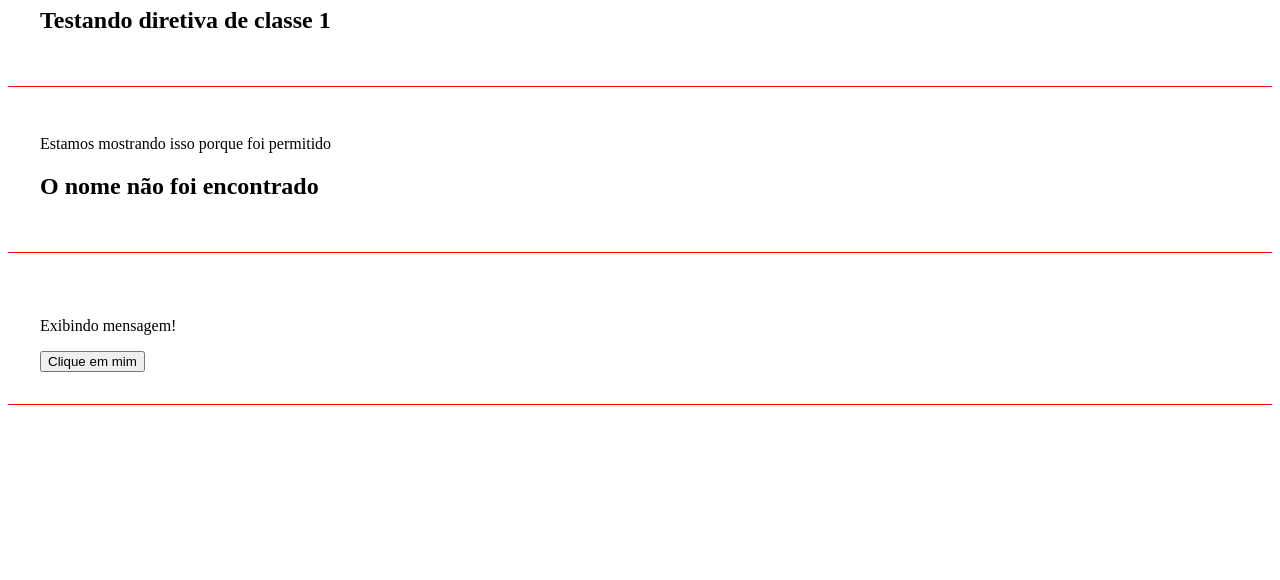
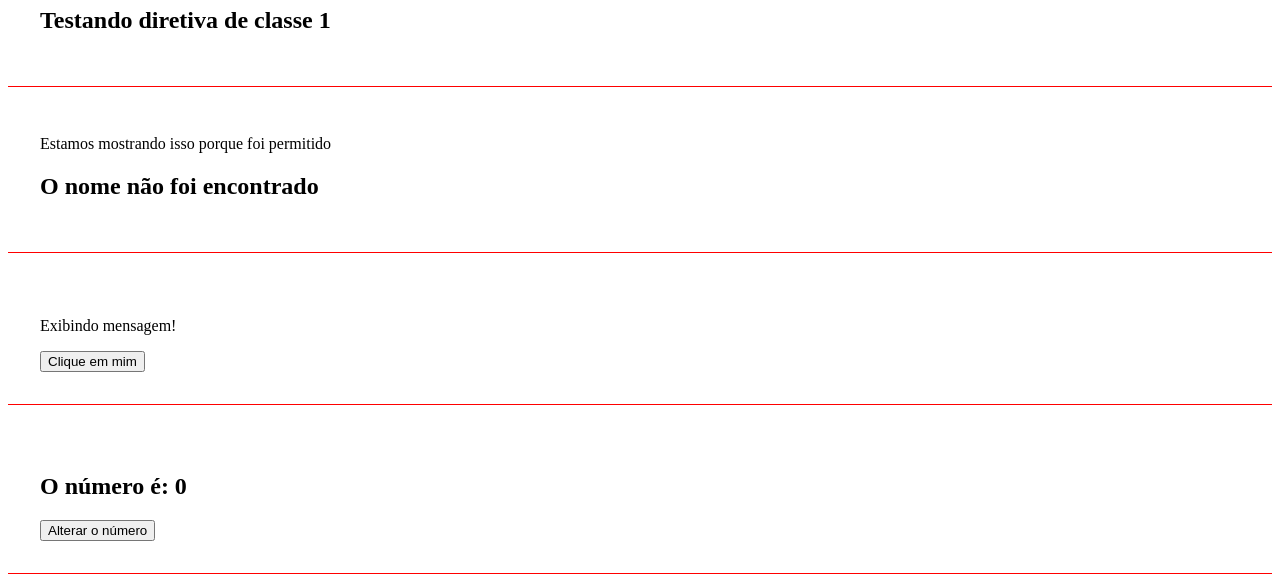
Before and after one commit to gustavops02/angular-from-scratch, an Angular app: page / in a window 1280 px wide. Shown: the part 513-1093 px from the top of the page. Built offline with nearby package versions, Linux system fonts and the light colour scheme.

Commit message:
[feat] emitindo eventos do filho para o componente pai

```diff
--- a/src/app/app.component.html
+++ b/src/app/app.component.html
@@ -3,5 +3,6 @@
 <app-directives></app-directives>
 <app-if-render></app-if-render>
 <app-events></app-events>
+<app-emitter></app-emitter>
 
 <router-outlet></router-outlet>
--- a/src/app/app.module.ts
+++ b/src/app/app.module.ts
@@ -7,6 +7,8 @@
 import { DirectivesComponent } from './components/directives/directives.component';
 import { IfRenderComponent } from './components/if-render/if-render.component';
 import { EventsComponent } from './components/events/events.component';
+import { EmitterComponent } from './components/emitter/emitter.component';
+import { ChangeNumberComponent } from './components/change-number/change-number.component';
 
 @NgModule({
   declarations: [
@@ -14,7 +16,9 @@
     ParentDataComponent,
     DirectivesComponent,
     IfRenderComponent,
-    EventsComponent
+    EventsComponent,
+    EmitterComponent,
+    ChangeNumberComponent
   ],
   imports: [
     BrowserModule,
--- /dev/null
+++ b/src/app/components/change-number/change-number.component.html
@@ -0,0 +1 @@
+<button (click)="handleClick()">Alterar o número</button>
--- /dev/null
+++ b/src/app/components/change-number/change-number.component.ts
@@ -0,0 +1,18 @@
+import { Component, Output, EventEmitter } from '@angular/core';
+
+@Component({
+  selector: 'app-change-number',
+  templateUrl: './change-number.component.html',
+  styleUrl: './change-number.component.css'
+})
+export class ChangeNumberComponent  {
+
+  @Output() changeNumber: EventEmitter<any> = new EventEmitter();
+
+
+
+  handleClick() {
+    this.changeNumber.emit();
+  }
+
+}
--- /dev/null
+++ b/src/app/components/emitter/emitter.component.html
@@ -0,0 +1,4 @@
+<div class="class">
+    <h2>O número é: {{ myNumber }} </h2>
+    <app-change-number (changeNumber)="onChangeNumber()"></app-change-number>
+</div>
--- /dev/null
+++ b/src/app/components/emitter/emitter.component.ts
@@ -0,0 +1,16 @@
+import { Component } from '@angular/core';
+
+@Component({
+  selector: 'app-emitter',
+  templateUrl: './emitter.component.html',
+  styleUrl: './emitter.component.css'
+})
+export class EmitterComponent {
+
+  myNumber: number = 0;
+
+  onChangeNumber():void {
+    this.myNumber = Math.floor(Math.random() * 10);
+  }
+
+}
```
Also changed, not shown: src/app/components/change-number/change-number.component.css (added), src/app/components/emitter/emitter.component.css (added), 2 other files (tests, documents, lock files or other folders).
